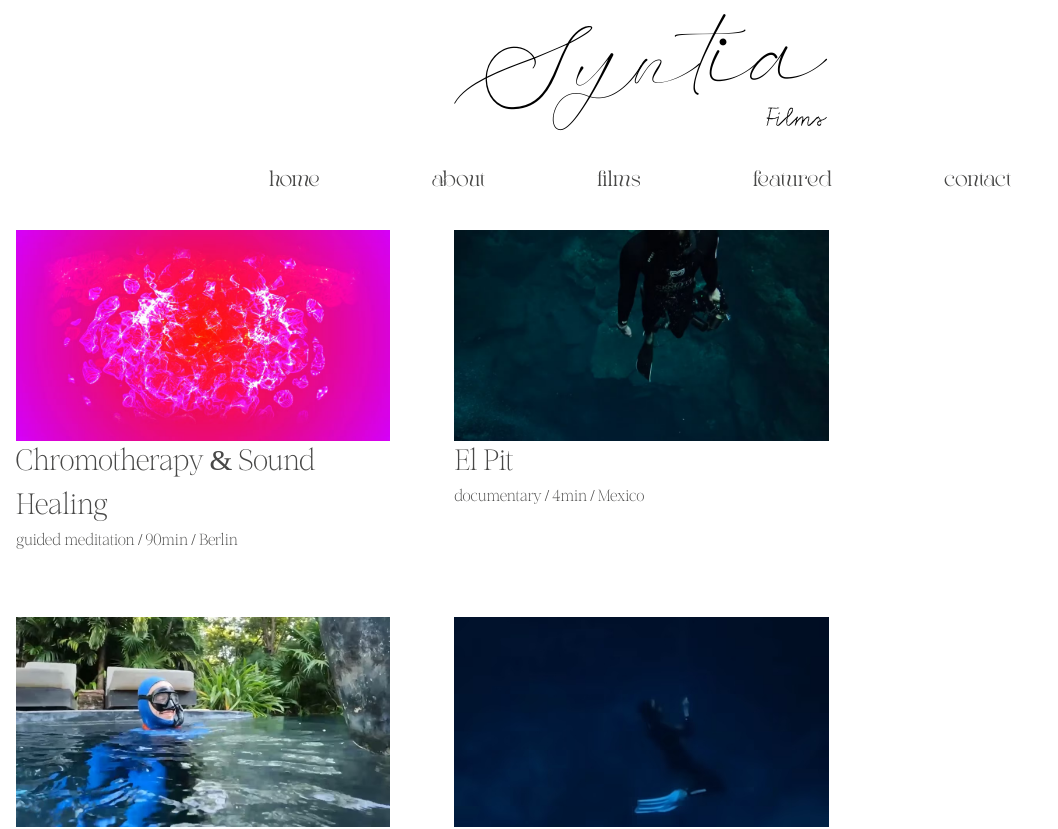
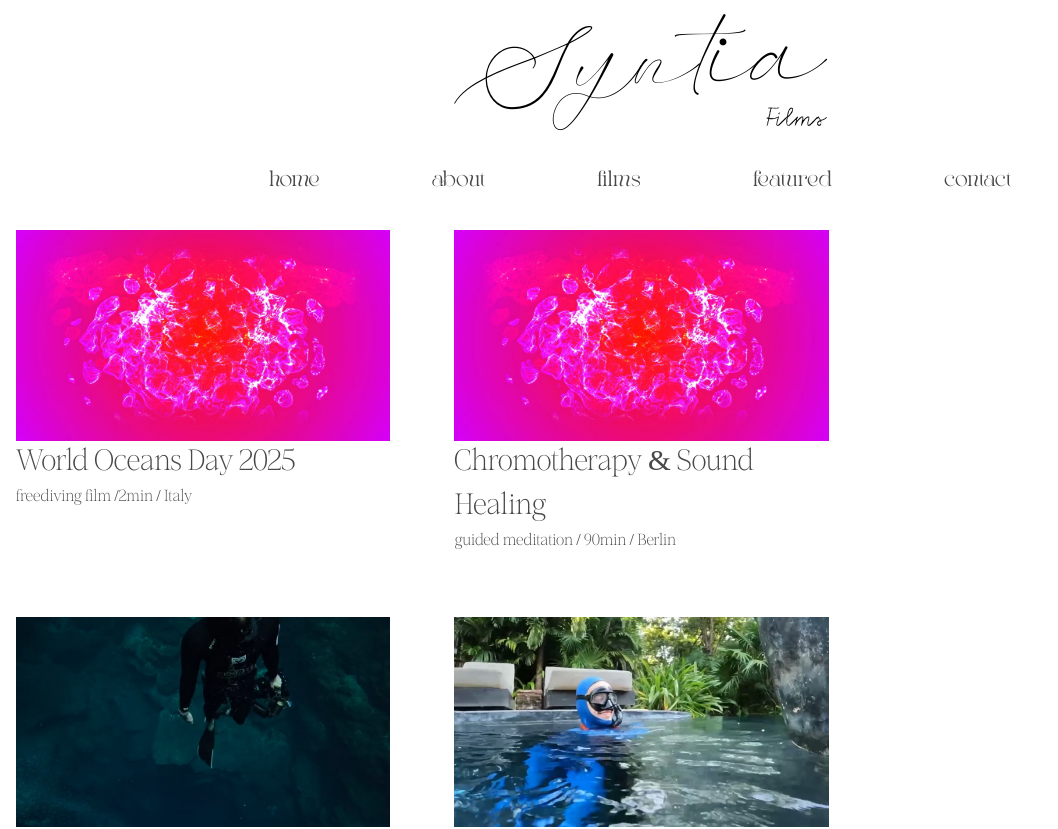
Before and after one commit to sintijab/syntia.films, a Next.js app: page /films in a window 1280 px wide. Shown: the top 829 px of the page, without its empty margins (0-1058 px from the left). Built offline with nearby package versions, Linux system fonts and the light colour scheme.

Commit message:
Update films.tsx

```diff
--- a/src/pages/films.tsx
+++ b/src/pages/films.tsx
@@ -11,7 +11,12 @@
         <link rel="icon" href="/favicon.ico" />
       </Head>
       <main className={styles.page}>
-      <a href="https://youtu.be/fZY8J8Y6KMM?feature=shared" target="_blank" rel="noopener noreferrer" className={styles.preview}>
+        <a href="https://vimeo.com/1091714212" target="_blank" rel="noopener noreferrer" className={styles.preview}>
+          <img src="/chromotherapy.avif" alt="chromotherapy and sound healing" />
+          <div className={styles.film_title}>World Oceans Day 2025</div>
+          <small className={styles.film_title}>freediving film /2min / Italy</small>
+        </a>
+        <a href="https://youtu.be/fZY8J8Y6KMM?feature=shared" target="_blank" rel="noopener noreferrer" className={styles.preview}>
           <img src="/chromotherapy.avif" alt="chromotherapy and sound healing" />
           <div className={styles.film_title}>Chromotherapy & Sound Healing</div>
           <small className={styles.film_title}>guided meditation / 90min / Berlin</small>
```
